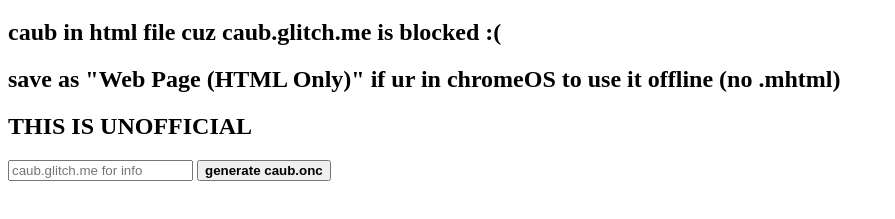
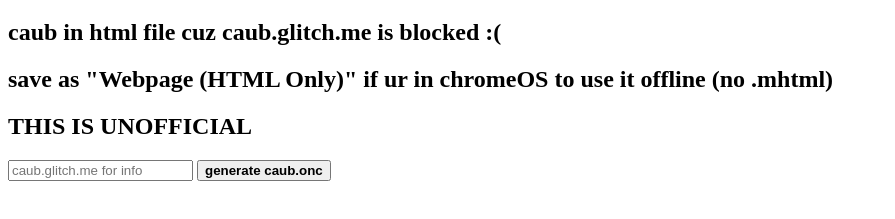
Before and after one commit to ericshu6/caub, a plain HTML site: page index.html in a window 1280 px wide. Shown: the part 61-280 px from the top of the page, without its empty margins (0-895 px from the left). Drawn offline with Linux system fonts and the light colour scheme.

Commit message:
Update index.html

```diff
--- a/index.html
+++ b/index.html
@@ -42,7 +42,7 @@
     <body>
         <h1>another caub</h1>
         <h2>caub in html file cuz caub.glitch.me is blocked :(</h2>
-        <h2>save as "Web Page (HTML Only)" if ur in chromeOS to use it offline (no .mhtml)</h2>
+        <h2>save as "Webpage (HTML Only)" if ur in chromeOS to use it offline (no .mhtml)</h2>
         <h2>THIS IS UNOFFICIAL</h2>
         <input placeholder="caub.glitch.me for info"/>
         <button onclick="dd()">
```
